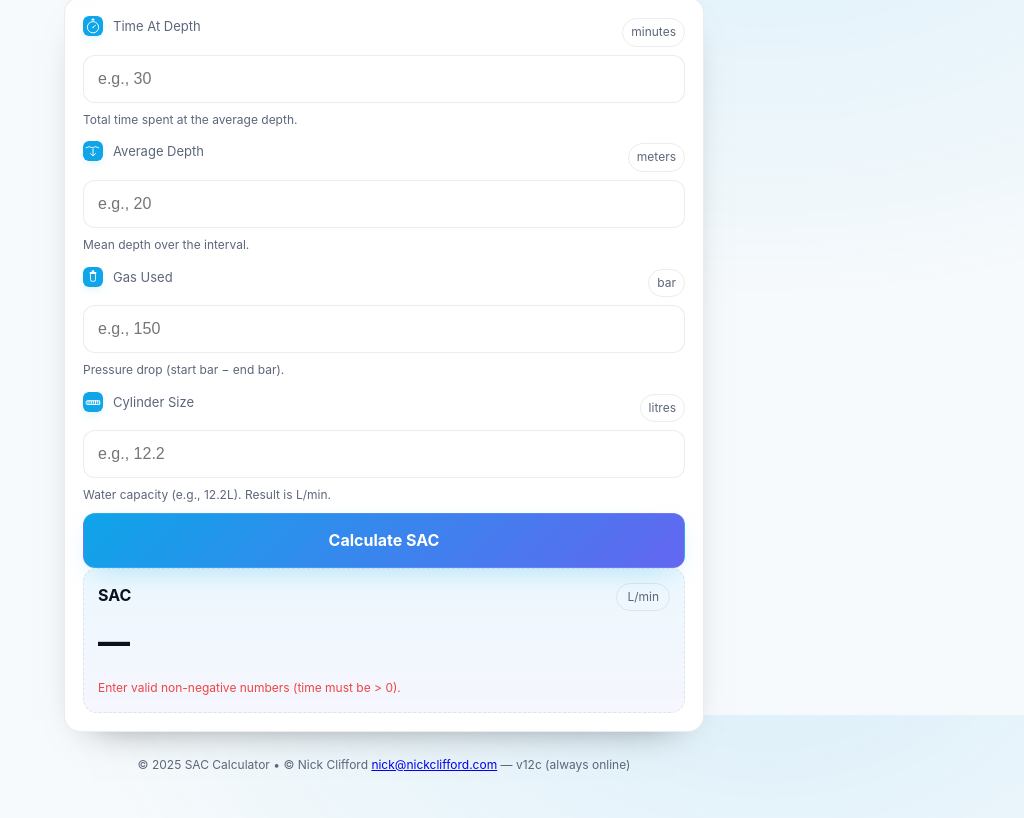
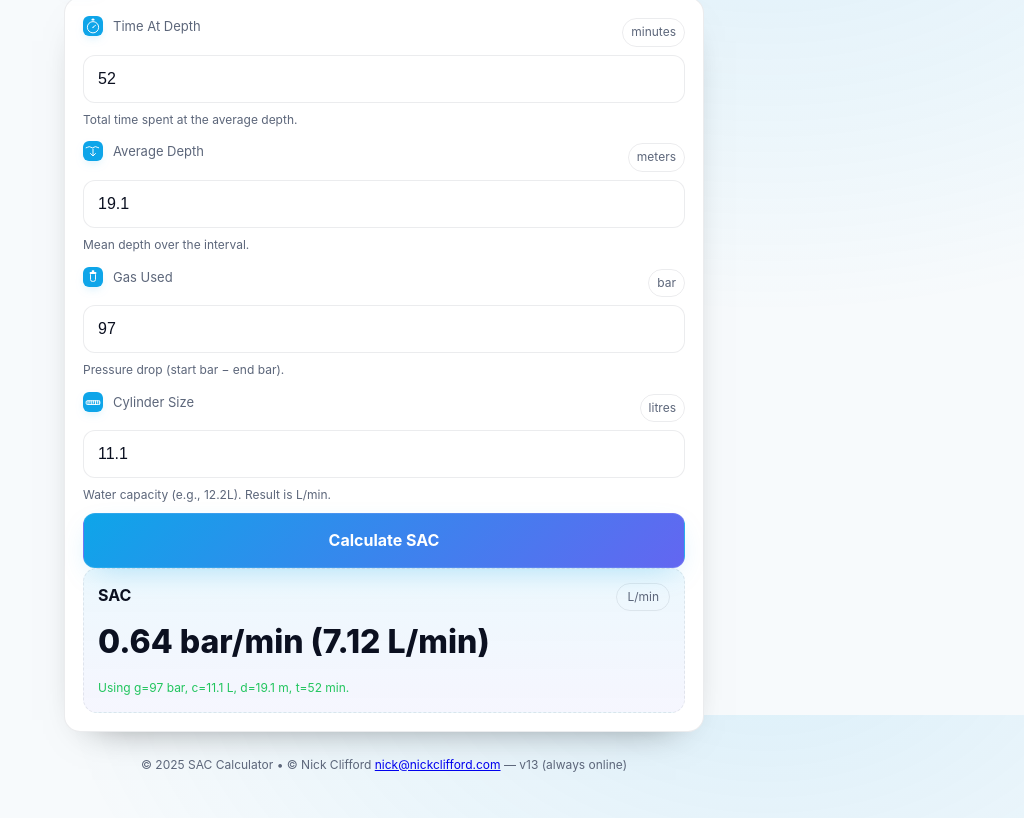
Before and after one commit to zafnz/zafnz.github.io, a plain HTML site: page sac2/index.html in a window 1280 px wide. Both pictures are taken after a click on the link "Calculate SAC". Shown: the part 85-903 px from the top of the page, without its empty margins (256-1280 px from the left). Drawn offline with Linux system fonts and the light colour scheme.

Commit message:
Add files via upload

```diff
--- a/sac2/index.html
+++ b/sac2/index.html
@@ -98,7 +98,7 @@
 </svg></div><label for="time">Time At Depth</label></div>
             <span class="units">minutes</span>
           </div>
-          <input class="input" id="time" type="number" inputmode="decimal" step="any" min="0" placeholder="e.g., 30" autocomplete="off" />
+          <input class="input" id="time" type="number" inputmode="decimal" step="any" min="0" placeholder="e.g., 30" autocomplete="off" / value="52">
           <div class="hint">Total time spent at the average depth.</div>
         </div>
 
@@ -112,7 +112,7 @@
 </svg></div><label for="depth">Average Depth</label></div>
             <span class="units">meters</span>
           </div>
-          <input class="input" id="depth" type="number" inputmode="decimal" step="any" min="0" placeholder="e.g., 20" autocomplete="off" />
+          <input class="input" id="depth" type="number" inputmode="decimal" step="any" min="0" placeholder="e.g., 20" autocomplete="off" / value="19.1">
           <div class="hint">Mean depth over the interval.</div>
         </div>
 
@@ -126,7 +126,7 @@
 </svg></div><label for="gas">Gas Used</label></div>
             <span class="units">bar</span>
           </div>
-          <input class="input" id="gas" type="number" inputmode="decimal" step="any" min="0" placeholder="e.g., 150" autocomplete="off" />
+          <input class="input" id="gas" type="number" inputmode="decimal" step="any" min="0" placeholder="e.g., 150" autocomplete="off" / value="97">
           <div class="hint">Pressure drop (start bar − end bar).</div>
         </div>
 
@@ -139,7 +139,7 @@
 </svg></div><label for="cyl">Cylinder Size</label></div>
             <span class="units">litres</span>
           </div>
-          <input class="input" id="cyl" type="number" inputmode="decimal" step="any" min="0" placeholder="e.g., 12.2" autocomplete="off" />
+          <input class="input" id="cyl" type="number" inputmode="decimal" step="any" min="0" placeholder="e.g., 12.2" autocomplete="off" / value="11.1">
           <div class="hint">Water capacity (e.g., 12.2L). Result is L/min.</div>
         </div>
       </div>
@@ -160,7 +160,7 @@
     </main>
 
     <footer>
-      <div>© <span id="year"></span> SAC Calculator • <span>© Nick Clifford <a href="mailto:nick@nickclifford.com">nick@nickclifford.com</a> — v12c (always online)</span></div>
+      <div>© <span id="year"></span> SAC Calculator • <span>© Nick Clifford <a href="mailto:nick@nickclifford.com">nick@nickclifford.com</a> — v13 (always online)</span></div>
     </footer>
   </div>
 
@@ -184,13 +184,14 @@
       return (Number.isFinite(v) && v >= 0) ? v : NaN;
     }
 
+
     function computeSAC(){
       const t = parsePosFloat(timeEl);
       const d = parsePosFloat(depthEl);
       const g = parsePosFloat(gasEl);
       const c = parsePosFloat(cylEl);
 
-      if ([t,d,g,c].some(x => !Number.isFinite(x)) || t === 0) {
+      if ([t,d,g].some(x => !Number.isFinite(x)) || t === 0) {
         valueEl.textContent = '—';
         detailEl.textContent = 'Enter valid non-negative numbers (time must be > 0).';
         detailEl.classList.remove('ok'); detailEl.classList.add('error');
@@ -198,20 +199,30 @@
         return;
       }
 
-      // SAC = (Gas Used * Cylinder Size) / (((Average Depth / 10) + 1) * Time At Depth)
-      const sac = (g * c) / (((d / 10) + 1) * t);
-      const rounded = Math.round(sac * 100) / 100;
+      // Pressure factor at depth
+      const p = (d / 10) + 1;
 
-      valueEl.textContent = Number.isFinite(rounded) ? `${rounded} L/min` : '—';
-      if (barEl && c > 0) {
-        const barPerMin = Math.round((rounded / c) * 100) / 100;
-        barEl.textContent = `${barPerMin} bar/min`;
-      } else if (barEl) {
-        barEl.textContent = '';
+      // bar/min does not require cylinder size
+      const barPerMinRaw = g / (p * t);
+      const barPerMin = Math.round(barPerMinRaw * 100) / 100;
+
+      let display = Number.isFinite(barPerMin) ? `${barPerMin} bar/min` : '—';
+
+      // If cylinder size is valid, compute L/min too
+      if (Number.isFinite(c) && c > 0) {
+        const lpmRaw = (g * c) / (p * t);
+        const lpm = Math.round(lpmRaw * 100) / 100;
+        if (Number.isFinite(lpm)) {
+          display = `${barPerMin} bar/min (${lpm} L/min)`;
+        }
       }
-      detailEl.textContent = `Using g=${g} bar, c=${c} L, d=${d} m, t=${t} min.`;
+
+      valueEl.textContent = display;
+      if (barEl) barEl.textContent = ''; // we now show both in one line
+      detailEl.textContent = `Using g=${g} bar, c=${Number.isFinite(c)?c:'—'} L, d=${d} m, t=${t} min.`;
       detailEl.classList.remove('error'); detailEl.classList.add('ok');
     }
+
 
     calcBtn.addEventListener('click', e => { e.preventDefault(); computeSAC(); });
     [timeEl, depthEl, gasEl, cylEl].forEach(el => el.addEventListener('input', () => {
@@ -220,7 +231,7 @@
 
     // Minimal always-online service worker
     if ('serviceWorker' in navigator) {
-      navigator.serviceWorker.register('./sw-v12.js', {scope: './'})
+      navigator.serviceWorker.register('./sw-v13.js', {scope: './'})
         .then(() => console.log('Service Worker (always online) registered'))
         .catch(e => console.error('SW registration failed', e));
     }
--- /dev/null
+++ b/sac2/sw-v13.js
@@ -0,0 +1,4 @@
+// SAC Calculator v13 - Always online (no cache)
+self.addEventListener('fetch', event => {
+  event.respondWith(fetch(event.request));
+});
```
